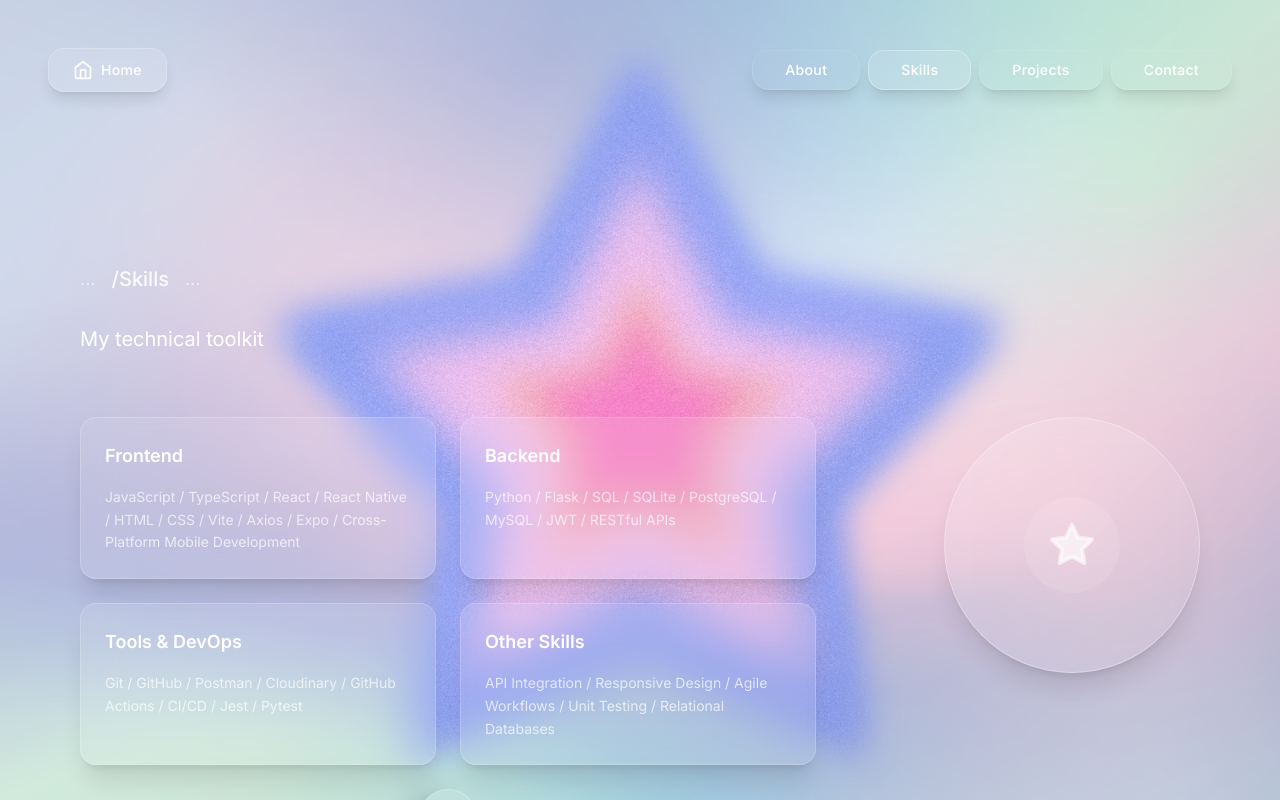
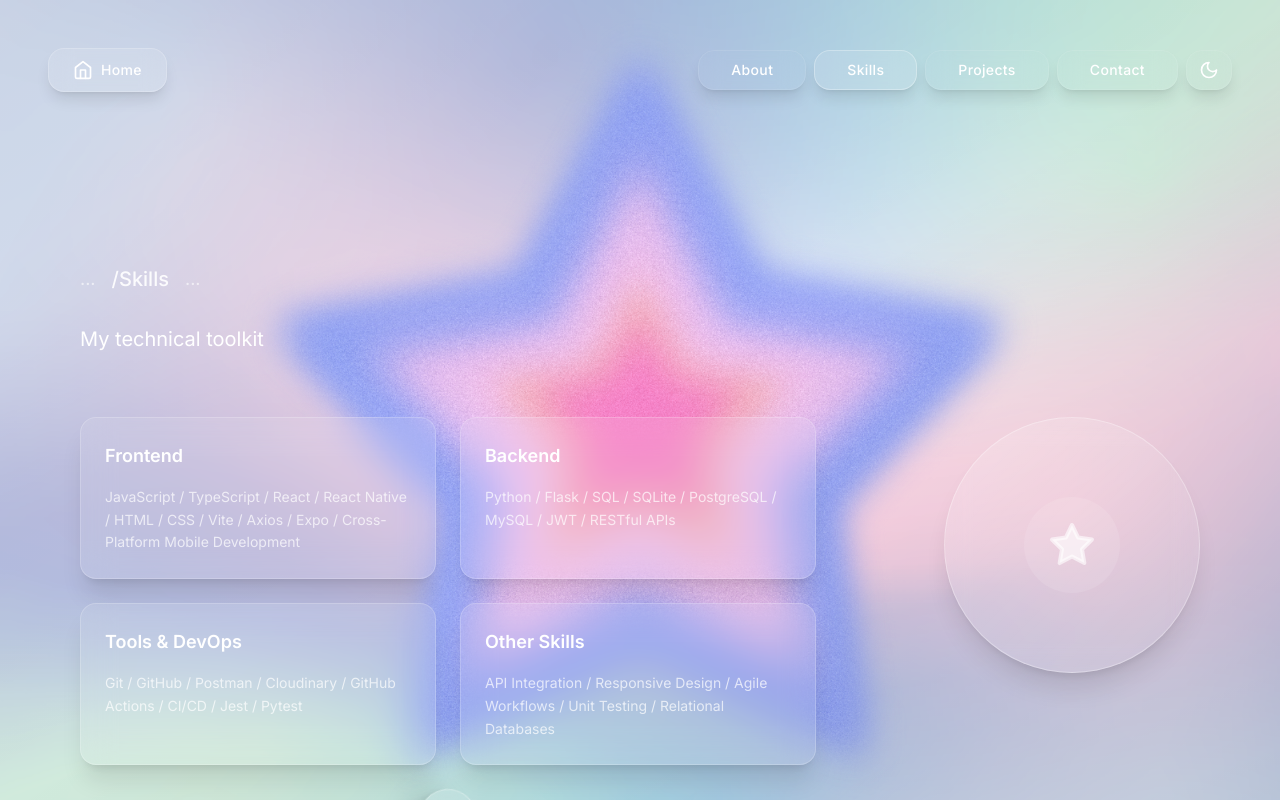
Before and after one commit to HYC-code520/SE-portfolio, a Next.js app: page /skills in a window 1280 px wide. Built offline with nearby package versions, Linux system fonts and the light colour scheme; a web font is replaced by a local one.

Commit message:
Add dark mode button

```diff
--- a/src/app/layout.tsx
+++ b/src/app/layout.tsx
@@ -1,6 +1,7 @@
 import type { Metadata } from 'next'
 import { Inter, Playfair_Display, JetBrains_Mono } from 'next/font/google'
 import './globals.css'
+import { DarkModeProvider } from '@/contexts/DarkModeContext'
 
 const inter = Inter({ subsets: ['latin'], variable: '--font-inter' })
 const playfair = Playfair_Display({ subsets: ['latin'], variable: '--font-playfair' })
@@ -18,7 +19,11 @@ export default function RootLayout({
 }) {
   return (
     <html lang="en" className={`${inter.variable} ${playfair.variable} ${jetbrainsMono.variable}`}>
-      <body>{children}</body>
+      <body>
+        <DarkModeProvider>
+          {children}
+        </DarkModeProvider>
+      </body>
     </html>
   )
 }
--- a/src/components/layout/Navigation.tsx
+++ b/src/components/layout/Navigation.tsx
@@ -3,7 +3,7 @@
 import React, { useState, useEffect } from 'react';
 import { motion } from 'framer-motion';
 import { Button } from '@/components/ui/button';
-import { Menu, Home } from 'lucide-react';
+import { Menu, Home, Moon } from 'lucide-react';
 import { navItems } from '@/config/navigation';
 import { navVariants } from '@/config/animations';
 import Link from 'next/link';
@@ -82,6 +82,11 @@ export function Navigation({ className, skipAnimation = false }: NavigationProps
       // Update active section immediately for better UX
       setActiveSection('home');
     }
+  };
+
+  const handleDarkModeClick = () => {
+    // Placeholder function - add your dark mode logic here
+    console.log('Dark mode button clicked!');
   };
 
   return (
@@ -165,6 +170,24 @@ export function Navigation({ className, skipAnimation = false }: NavigationProps
             </motion.div>
           );
         })}
+
+        {/* Dark Mode Button Placeholder */}
+        <motion.div
+          initial={shouldAnimate ? { y: -20, opacity: 0 } : false}
+          animate={shouldAnimate ? { y: 0, opacity: 1 } : false}
+          transition={shouldAnimate ? { delay: 0.2 + navItems.length * 0.1, duration: 0.6 } : undefined}
+          whileHover={{ scale: 1.05 }}
+          whileTap={{ scale: 0.95 }}
+        >
+          <Button
+            variant="ghost"
+            onClick={handleDarkModeClick}
+            className="text-white hover:bg-white/20 backdrop-blur-md rounded-2xl p-3 font-medium tracking-wide transition-all duration-300 shadow-lg border border-white/10 hover:border-white/20"
+            title="Dark Mode Toggle"
+          >
+            <Moon className="w-5 h-5" />
+          </Button>
+        </motion.div>
       </div>
 
       {/* Mobile Menu Button - Always on right */}
@@ -225,6 +248,16 @@ export function Navigation({ className, skipAnimation = false }: NavigationProps
                 </div>
               );
             })}
+
+            {/* Dark Mode Button in Mobile Menu */}
+            <Button
+              variant="ghost"
+              onClick={handleDarkModeClick}
+              className="text-white hover:bg-white/20 rounded-2xl px-6 py-3 font-medium tracking-wide transition-all duration-300 justify-start w-full"
+            >
+              <Moon className="w-5 h-5 mr-2" />
+              Dark Mode
+            </Button>
           </div>
         </motion.div>
       )}
--- /dev/null
+++ b/src/components/ui/DarkModeToggle.tsx
@@ -0,0 +1,29 @@
+'use client';
+
+import React from 'react';
+import { motion } from 'framer-motion';
+import { Moon, Sun } from 'lucide-react';
+import { useDarkMode } from '@/contexts/DarkModeContext';
+
+export function DarkModeToggle() {
+  const { isDarkMode, toggleDarkMode } = useDarkMode();
+
+  return (
+    <motion.button
+      onClick={toggleDarkMode}
+      className="fixed right-6 top-1/2 transform -translate-y-1/2 z-40 p-3 rounded-full bg-white/10 hover:bg-white/20 border border-white/20 backdrop-blur-md transition-all duration-300"
+      whileHover={{ scale: 1.1 }}
+      whileTap={{ scale: 0.9 }}
+      title={isDarkMode ? 'Switch to Light Mode' : 'Switch to Dark Mode'}
+      initial={{ opacity: 0, x: 20 }}
+      animate={{ opacity: 1, x: 0 }}
+      transition={{ delay: 1 }}
+    >
+      {isDarkMode ? (
+        <Sun className="w-6 h-6 text-white" />
+      ) : (
+        <Moon className="w-6 h-6 text-white" />
+      )}
+    </motion.button>
+  );
+}
--- /dev/null
+++ b/src/contexts/DarkModeContext.tsx
@@ -0,0 +1,32 @@
+'use client';
+
+import React, { createContext, useContext, useState, useEffect } from 'react';
+
+interface DarkModeContextType {
+  isDarkMode: boolean;
+  toggleDarkMode: () => void;
+}
+
+const DarkModeContext = createContext<DarkModeContextType | undefined>(undefined);
+
+export function DarkModeProvider({ children }: { children: React.ReactNode }) {
+  const [isDarkMode, setIsDarkMode] = useState(false);
+
+  const toggleDarkMode = () => {
+    setIsDarkMode(prev => !prev);
+  };
+
+  return (
+    <DarkModeContext.Provider value={{ isDarkMode, toggleDarkMode }}>
+      {children}
+    </DarkModeContext.Provider>
+  );
+}
+
+export function useDarkMode() {
+  const context = useContext(DarkModeContext);
+  if (context === undefined) {
+    throw new Error('useDarkMode must be used within a DarkModeProvider');
+  }
+  return context;
+}
```
